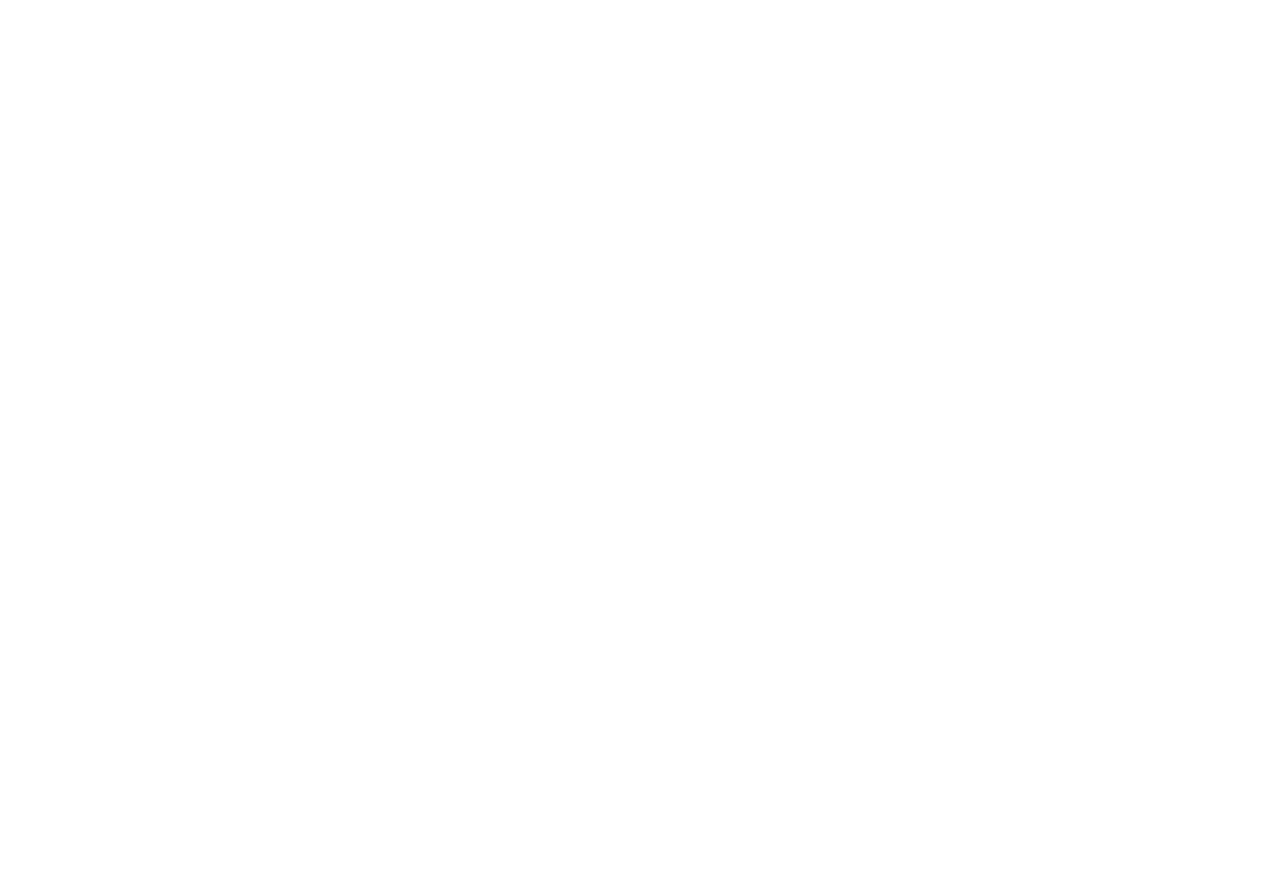
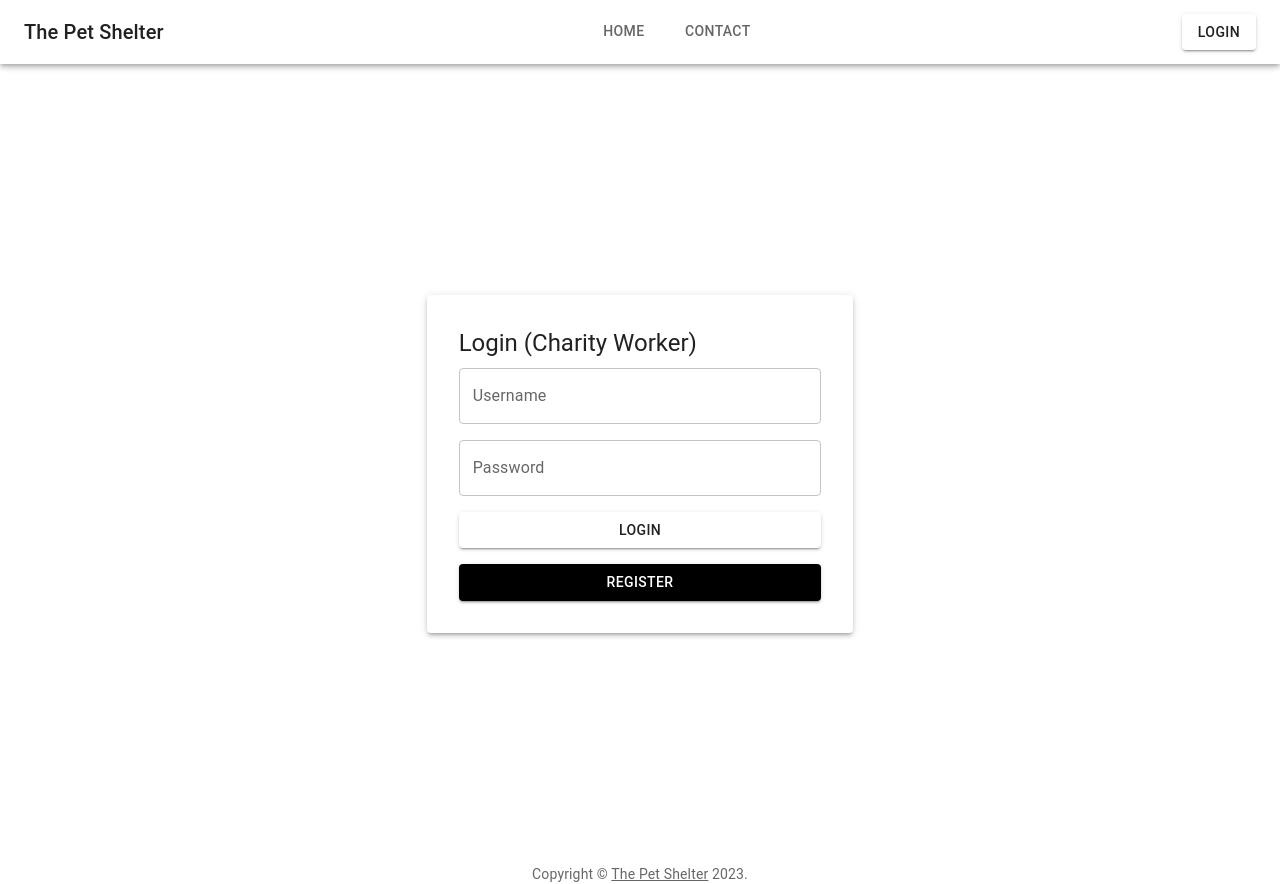
Before and after one commit to pthwong/CatCharityWebApp, a React (Create React App) app: page /cwLogin in a window 1280 px wide. Before the commit this address had no page. Before the commit the page ends 800 px from the top, so only its background shows below. Built offline with nearby package versions, Linux system fonts and the light colour scheme.

Commit message:
Added Login Pages for Charity Worker & Public

```diff
--- a/src/Routes.js
+++ b/src/Routes.js
@@ -2,6 +2,8 @@
 import Homepage from "./components/Homepage";
 import CatDetails from "./components/CatDetails";
 import LoginPage from "./components/LoginPage";
+import CwLoginPage from "./components/CwLoginPage";
+import PubLoginPage from "./components/PubLoginPage";
 
 function AppRoutes() {
   return (
@@ -9,6 +11,8 @@
       <Routes>
         <Route path="/" element={<Homepage />} />
         <Route path="/login" element={<LoginPage />} />
+        <Route path="/cwLogin" element={<CwLoginPage />} />
+        <Route path="/pubLogin" element={<PubLoginPage />} />
         <Route path="/cat/:catID" element={<CatDetails />} />
       </Routes>
     </Router>
--- a/src/components/CatDetails.js
+++ b/src/components/CatDetails.js
@@ -64,7 +64,7 @@
                   objectFit: 'cover',
                 }}
                 alt={catDetails.name}
-                src="https://source.unsplash.com/random?wallpapers" // assuming catDetails has a field named image containing the URL of the image
+                src="https://source.unsplash.com/random?wallpapers"
               />
             </Grid>
             <Grid item xs={12} md={6}>
--- /dev/null
+++ b/src/components/CwLoginPage.js
@@ -0,0 +1,82 @@
+import React, { useState } from 'react';
+import { TextField, Button, Grid, Paper, Typography, ThemeProvider } from '@mui/material';
+import { createTheme } from "@mui/material/styles";
+
+import Header from "./Header";
+import Footer from "./Footer";
+
+const theme = createTheme({
+    palette: {
+      primary: {
+        main: "#ffffff",
+      },
+      secondary: {
+        main: "#000000",
+      },
+    },
+});
+
+function CwLoginPage() {
+
+    const [cwEmail, setCwEmail] = useState('');
+    const [cwPassword, setCwPassword] = useState('');
+
+
+    const handleLogin = (e) => {
+        e.preventDefault();
+
+      };
+
+
+    return(
+        <ThemeProvider theme={theme}>
+        <Header />
+        <Grid container justifyContent="center" alignItems="center" style={{ height: '100vh' }}>
+        <Grid item xs={10} sm={6} md={4}>
+          <Paper elevation={3} style={{ padding: '2rem' }}>
+            <Typography variant="h5" gutterBottom>
+              Login (Charity Worker)
+            </Typography>
+            <form onSubmit={handleLogin}>
+              <Grid container spacing={2}>
+                <Grid item xs={12}>
+                  <TextField
+                    label="Username"
+                    variant="outlined"
+                    fullWidth
+                    value={cwEmail}
+                    onChange={(e) => setCwEmail(e.target.value)}
+                  />
+                </Grid>
+                <Grid item xs={12}>
+                  <TextField
+                    label="Password"
+                    type="password"
+                    variant="outlined"
+                    fullWidth
+                    value={cwPassword}
+                    onChange={(e) => setCwPassword(e.target.value)}
+                  />
+                </Grid>
+                <Grid item xs={12}>
+                  <Button type="submit" variant="contained" color="primary" fullWidth>
+                    Login
+                  </Button>
+                </Grid>
+                <Grid item xs={12}>
+                  <Button variant="contained" color="secondary" fullWidth>
+                    Register
+                  </Button>
+                </Grid>
+              </Grid>
+            </form>
+          </Paper>
+        </Grid>
+      </Grid>
+      <Footer />
+    </ThemeProvider>
+    );
+
+}
+
+export default CwLoginPage;
--- a/src/components/LoginPage.js
+++ b/src/components/LoginPage.js
@@ -1,5 +1,6 @@
 import React from 'react';
-import { ThemeProvider, Button, Grid } from '@mui/material';
+import { ThemeProvider, Button, Grid, Typography } from '@mui/material';
+import { Link } from 'react-router-dom';
 
 import { createTheme } from "@mui/material/styles";
 
@@ -18,23 +19,22 @@
 });
 
 function LoginPage() {
-  const handleRoleSelection = (role) => {
-    // Add your code here to handle the role selection.
-    console.log(`User chose role: ${role}`);
-  };
 
   return (
     <>
     <ThemeProvider theme={theme}>
     <Header />
     <Grid container justifyContent="center" spacing={2}>
+        <Typography variant="body1" color="text.primary" paragraph>
+        Choose a role:
+        </Typography>
       <Grid item>
-        <Button variant="contained" color="primary" onClick={() => handleRoleSelection('Charity Worker')}>
+        <Button variant="contained" color="primary" component={Link} to="/cwLogin">
           Charity Worker
         </Button>
       </Grid>
       <Grid item>
-        <Button variant="contained" color="secondary" onClick={() => handleRoleSelection('Public')}>
+        <Button variant="contained" color="secondary" component={Link} to="/pubLogin">
           Public
         </Button>
       </Grid>
--- /dev/null
+++ b/src/components/PubLoginPage.js
@@ -0,0 +1,83 @@
+import React, { useState } from 'react';
+import { TextField, Button, Grid, Paper, Typography, ThemeProvider } from '@mui/material';
+import { createTheme } from "@mui/material/styles";
+
+import Header from "./Header";
+import Footer from "./Footer";
+
+const theme = createTheme({
+    palette: {
+      primary: {
+        main: "#ffffff",
+      },
+      secondary: {
+        main: "#000000",
+      },
+    },
+});
+
+function PubLoginPage() {
+
+    const [pubEmail, setPubEmail] = useState('');
+    const [pubPassword, setPubPassword] = useState('');
+
+
+    const handleLogin = (e) => {
+        e.preventDefault();
+        // Perform login logic here
+      };
+
+
+
+    return(
+      <ThemeProvider theme={theme}>
+      <Header />
+        <Grid container justifyContent="center" alignItems="center" style={{ height: '100vh' }}>
+        <Grid item xs={10} sm={6} md={4}>
+          <Paper elevation={3} style={{ padding: '2rem' }}>
+            <Typography variant="h5" gutterBottom>
+              Login (Public)
+            </Typography>
+            <form onSubmit={handleLogin}>
+              <Grid container spacing={2}>
+                <Grid item xs={12}>
+                  <TextField
+                    label="Username"
+                    variant="outlined"
+                    fullWidth
+                    value={pubEmail}
+                    onChange={(e) => setPubEmail(e.target.value)}
+                  />
+                </Grid>
+                <Grid item xs={12}>
+                  <TextField
+                    label="Password"
+                    type="password"
+                    variant="outlined"
+                    fullWidth
+                    value={pubPassword}
+                    onChange={(e) => setPubPassword(e.target.value)}
+                  />
+                </Grid>
+                <Grid item xs={12}>
+                  <Button type="submit" variant="contained" color="primary" fullWidth>
+                    Login
+                  </Button>
+                </Grid>
+                <Grid item xs={12}>
+                  <Button variant="contained" color="secondary" fullWidth>
+                    Register
+                  </Button>
+                </Grid>
+              </Grid>
+            </form>
+          </Paper>
+        </Grid>
+      </Grid>
+      <Footer />
+    </ThemeProvider>
+    );
+
+}
+
+export default PubLoginPage;
```
